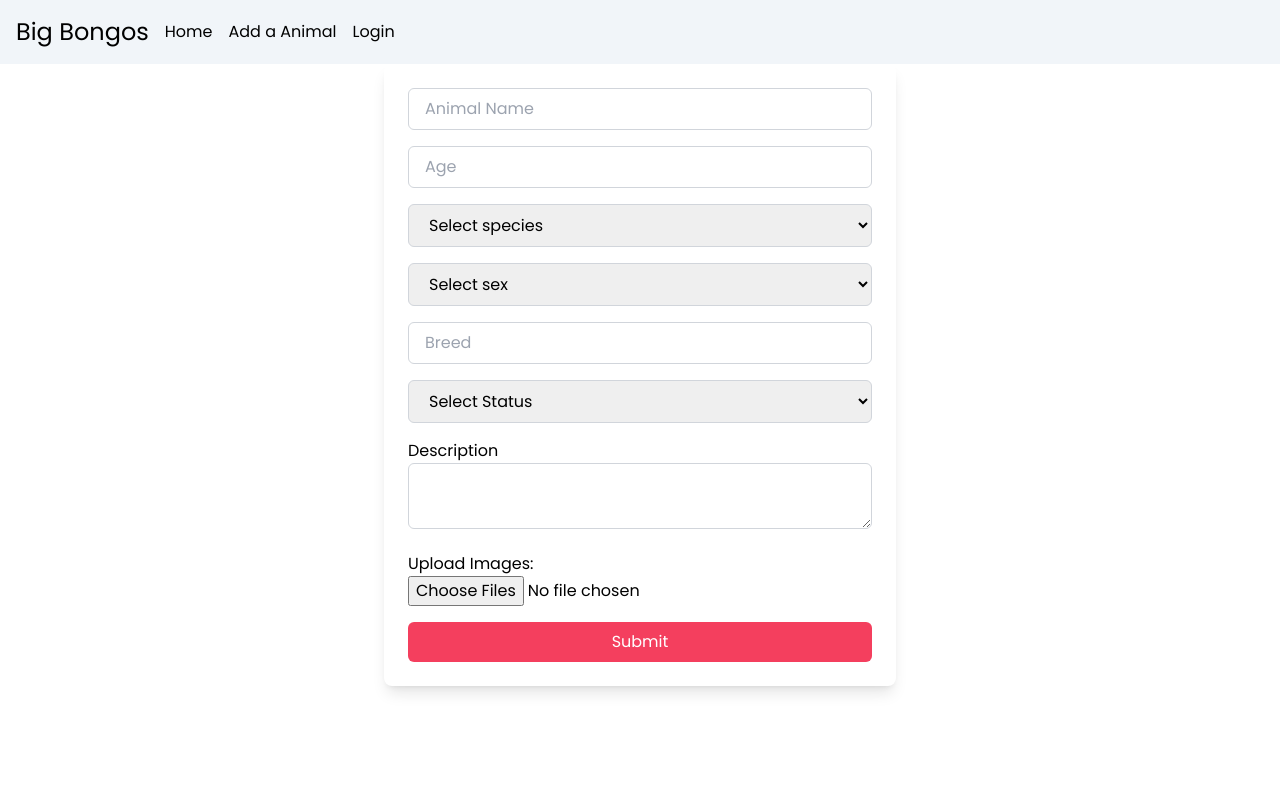
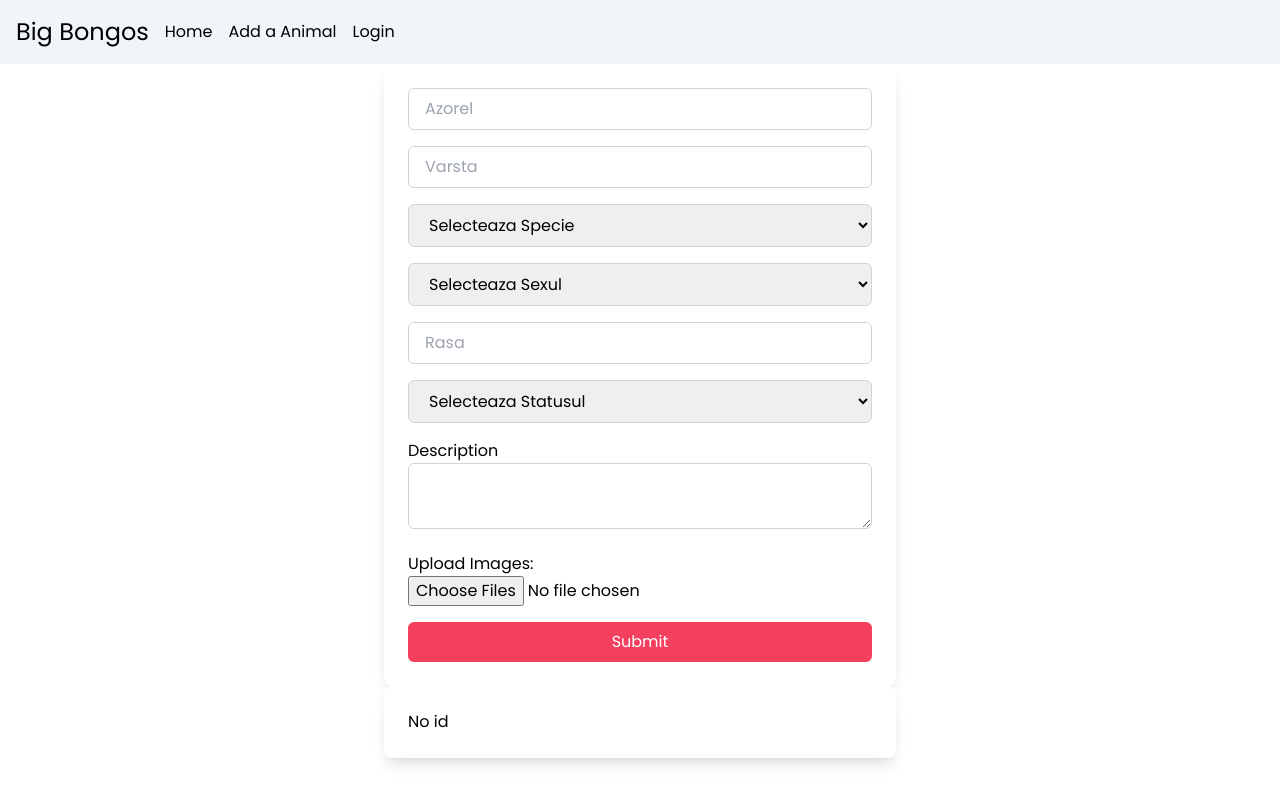
Before and after one commit to paluras/adoptProject, a React (Vite) app in the folder frontend/animal-adoption/: page /add-animal in a window 1280 px wide. Built offline with nearby package versions, Linux system fonts and the light colour scheme.

Commit message:
refactoring -form logic

```diff
--- a/frontend/animal-adoption/src/App.tsx
+++ b/frontend/animal-adoption/src/App.tsx
@@ -1,12 +1,11 @@
 // src/App.tsx or wherever you define your routes
 import { BrowserRouter as Router, Route, Routes } from 'react-router-dom';
 import AnimalForm from './Components/FormTest';
-import MedicalForm from './Components/FormTestMedical';
 import AnimalDetails from './Components/AnimalPage';
-import AnimalsList from './Components/List';
 import FormUpdate from './Components/FormUpdate';
 import Navbar from './Components/Navbar';
 import LoginPage from './Components/Login';
+import ListPage from './pages/ListPage';
 
 const App = () => (
   <>
@@ -15,9 +14,8 @@ const App = () => (
       <Navbar />
       <Routes>
         <Route path='/login' element={<LoginPage />} />
-        <Route path="/add-animal" element={<AnimalForm onSuccess={() => console.log("Success")} />} />
-        <Route path="/animals/:id" element={<MedicalForm onSuccess={() => console.log("Success Medical")} />} />
-        <Route path="/" element={<AnimalsList />} />
+        <Route path="/add-animal" element={<AnimalForm />} />
+        <Route path="/" element={<ListPage />} />
         <Route path='/:id' element={<AnimalDetails />} />
         <Route path='/update-form/:id' element={<FormUpdate onSuccess={() => console.log("Success Update")} />} />
         {/* Other routes */}
--- /dev/null
+++ b/frontend/animal-adoption/src/Components/FormComponents/InputForm.tsx
@@ -0,0 +1,25 @@
+import React from "react";
+
+interface InputFormProps {
+    type: "text" | "number";
+    name: string;
+    formValue: string;
+    placeHolder: string;
+    onChange: (event: React.ChangeEvent<HTMLInputElement>) => void;
+}
+const InputForm: React.FC<InputFormProps> = ({ type, name, formValue, placeHolder, onChange }) => {
+    return (
+        <div>
+            <input
+                type={type}
+                name={name}
+                value={formValue}
+                onChange={onChange}
+                placeholder={placeHolder}
+                className="w-full px-4 py-2 border border-gray-300 rounded-md focus:outline-none focus:ring-2 focus:ring-rose-400"
+            />
+        </div>
+    )
+}
+
+export default InputForm
--- /dev/null
+++ b/frontend/animal-adoption/src/Components/FormComponents/SelectForm.tsx
@@ -0,0 +1,29 @@
+import React from "react";
+
+interface SelectFormProps {
+    name: string;
+    value: string;
+    onChange: (event: React.ChangeEvent<HTMLSelectElement>) => void;
+    selections: string[];
+    placeHolder: string;
+}
+
+
+const SelectForm: React.FC<SelectFormProps> = ({ name, value, onChange, selections, placeHolder }) => {
+    return (
+        <div>
+            <select
+                name={name}
+                value={value}
+                onChange={onChange}
+                className="w-full px-4 py-2 border border-gray-300 rounded-md focus:outline-none focus:ring-2 focus:ring-rose-400"
+            >
+                <option value="">{placeHolder}</option>
+                {selections.map((selection, index) => (
+                    <option key={index} value={selection}>{selection}</option>
+                ))}
+            </select>
+        </div>
+    )
+}
+export default SelectForm
--- a/frontend/animal-adoption/src/Components/FormTest.tsx
+++ b/frontend/animal-adoption/src/Components/FormTest.tsx
@@ -1,17 +1,17 @@
-import React from 'react';
+import React, { useState } from 'react';
 import axios from 'axios';
-import { useNavigate } from 'react-router-dom';
 import { useForm } from '../CustomHooks/useForm';
 import ImageUpload from './ImageUpload';
+import InputForm from './FormComponents/InputForm';
+import SelectForm from './FormComponents/SelectForm';
+import MedicalForm from './FormTestMedical';
 
-interface AnimalFormProps {
-    onSuccess: () => void;
-}
 
-const AnimalForm: React.FC<AnimalFormProps> = ({ onSuccess }) => {
-    const navigate = useNavigate();
+const AnimalForm: React.FC = () => {
 
-    // Use custom hook for form handling
+    const [animalId, setAnimalId] = useState();
+
+
     const { formState, handleInputChange, handleFileChange } = useForm({
         name: '',
         age: '',
@@ -37,12 +37,9 @@ const AnimalForm: React.FC<AnimalFormProps> = ({ onSuccess }) => {
 
         if (Array.isArray(formState.imageFiles)) {
             formState.imageFiles.forEach(file => {
-                formData.append('images', file); // This should match the multer configuration
+                formData.append('images', file);
             });
         }
-
-        console.log('Files to upload:', formState.imageFiles);
-
 
         try {
             const response = await axios.post('/api/animals', formData, {
@@ -51,90 +48,57 @@ const AnimalForm: React.FC<AnimalFormProps> = ({ onSuccess }) => {
                     withCredentials: true,
                 },
             });
-            console.log(response);
-
-
-            const newAnimalId = response.data.id;
-            navigate(`/animals/${newAnimalId}`);
-            onSuccess();
+            setAnimalId(response.data.id)
+            console.log(animalId);
         } catch (error) {
-
             console.error('Error adding animal:', error);
         }
     };
 
     return (
+        <>
             <form onSubmit={handleSubmit} className="space-y-4 max-w-lg mx-auto bg-white p-6 rounded-lg shadow-lg">
-            <div>
-                <input
-                    type="text"
-                    name="name"
-                    value={formState.name}
+
+                <InputForm type={'text'}
+                    name={'name'}
+                    formValue={formState.name}
                     onChange={handleInputChange}
-                    placeholder="Animal Name"
-                    className="w-full px-4 py-2 border border-gray-300 rounded-md focus:outline-none focus:ring-2 focus:ring-rose-400"
-                />
-            </div>
+                    placeHolder={'Azorel'} />
 
-            <div>
-                <input
-                    type="number"
-                    name="age"
-                    value={formState.age}
+                <InputForm type={'number'}
+                    name={'age'}
+                    formValue={formState.age}
                     onChange={handleInputChange}
-                    placeholder="Age"
-                    className="w-full px-4 py-2 border border-gray-300 rounded-md focus:outline-none focus:ring-2 focus:ring-rose-400"
-                />
-            </div>
+                    placeHolder={'Varsta'} />
 
-            <div>
-                <select
-                    name="species"
+                <SelectForm
+                    name={"species"}
                     value={formState.species}
                     onChange={handleInputChange}
-                    className="w-full px-4 py-2 border border-gray-300 rounded-md focus:outline-none focus:ring-2 focus:ring-rose-400"
-                >
-                    <option value="">Select species</option>
-                    <option value="Pisica">Cat</option>
-                    <option value="Caine">Dog</option>
-                </select>
-            </div>
-            <div>
-                <select
-                    name="sex"
+                    selections={["Pisica", "Caine"]}
+                    placeHolder={'Selecteaza Specie'} />
+
+                <SelectForm
+                    name={"sex"}
                     value={formState.sex}
                     onChange={handleInputChange}
-                    className="w-full px-4 py-2 border border-gray-300 rounded-md focus:outline-none focus:ring-2 focus:ring-rose-400"
-                >
-                    <option value="">Select sex</option>
-                    <option value="Mascul">Mascul</option>
-                    <option value="Femela">Femela</option>
-                </select>
-            </div>
+                    selections={["Femela", "Mascul"]}
+                    placeHolder={'Selecteaza Sexul'} />
 
-            <div>
-                <input
-                    type="text"
-                    name="breed"
-                    value={formState.breed}
-                    onChange={handleInputChange}
-                    placeholder="Breed"
-                    className="w-full px-4 py-2 border border-gray-300 rounded-md focus:outline-none focus:ring-2 focus:ring-rose-400"
-                />
-            </div>
+                <InputForm
+                    type={'text'}
+                    name={'breed'}
+                    formValue={formState.breed}
+                    placeHolder={'Rasa'}
+                    onChange={handleInputChange} />
 
-            <div>
-                <select
-                    name="status"
+                <SelectForm
+                    name={"status"}
                     value={formState.status}
                     onChange={handleInputChange}
-                    className="w-full px-4 py-2 border border-gray-300 rounded-md focus:outline-none focus:ring-2 focus:ring-rose-400"
-                >
-                    <option value="">Select Status</option>
-                    <option value="available">Available</option>
-                    <option value="adopted">Adopted</option>
-                </select>
-            </div>
+                    selections={["Adoptat", "Valabil"]}
+                    placeHolder={'Selecteaza Statusul'} />
+
                 <div>
                     <label htmlFor="description">Description</label>
                     <textarea className="w-full px-4 py-2 border border-gray-300 rounded-md focus:outline-none focus:ring-2 focus:ring-rose-400"
@@ -142,19 +106,21 @@ const AnimalForm: React.FC<AnimalFormProps> = ({ onSuccess }) => {
                         value={formState.description}
                         name="description" id="description"></textarea>
                 </div>
-
-            {/* Image Uploader */}
                 <div>
                     <ImageUpload onFileChange={(files) => handleFileChange(files, 'imageFiles')} />
                 </div>
-
                 <button
                     type="submit"
                     className="w-full bg-rose-500 text-white py-2 rounded-md hover:bg-rose-600 focus:outline-none focus:ring-2 focus:ring-rose-400"
                 >
                     Submit
                 </button>
+
             </form>
+            <div className="space-y-4 max-w-lg mx-auto bg-white p-6 rounded-lg shadow-lg">
+                {animalId ? <MedicalForm animalId={animalId} /> : <div>No id</div>}
+            </div>
+        </>
 
     );
 };
--- /dev/null
+++ b/frontend/animal-adoption/src/pages/AddAnimalFormPage.tsx
@@ -0,0 +1,13 @@
+import React from "react";
+import AnimalForm from "../Components/FormTest";
+
+const AddAnimalFormPage: React.FC = () => {
+    return (
+        <>
+            <AnimalForm />
+        </>
+    )
+
+}
+
+export default AddAnimalFormPage
```
Also changed, not shown: frontend/animal-adoption/src/Components/FormTestMedical.tsx (+6 -57 lines), frontend/animal-adoption/src/pages/ListPage.tsx (renamed from frontend/animal-adoption/src/Components/List.tsx, +8 -10 lines), 1 other file (tests, documents, lock files or other folders). Lines whose indentation alone changed are shown as unchanged.
